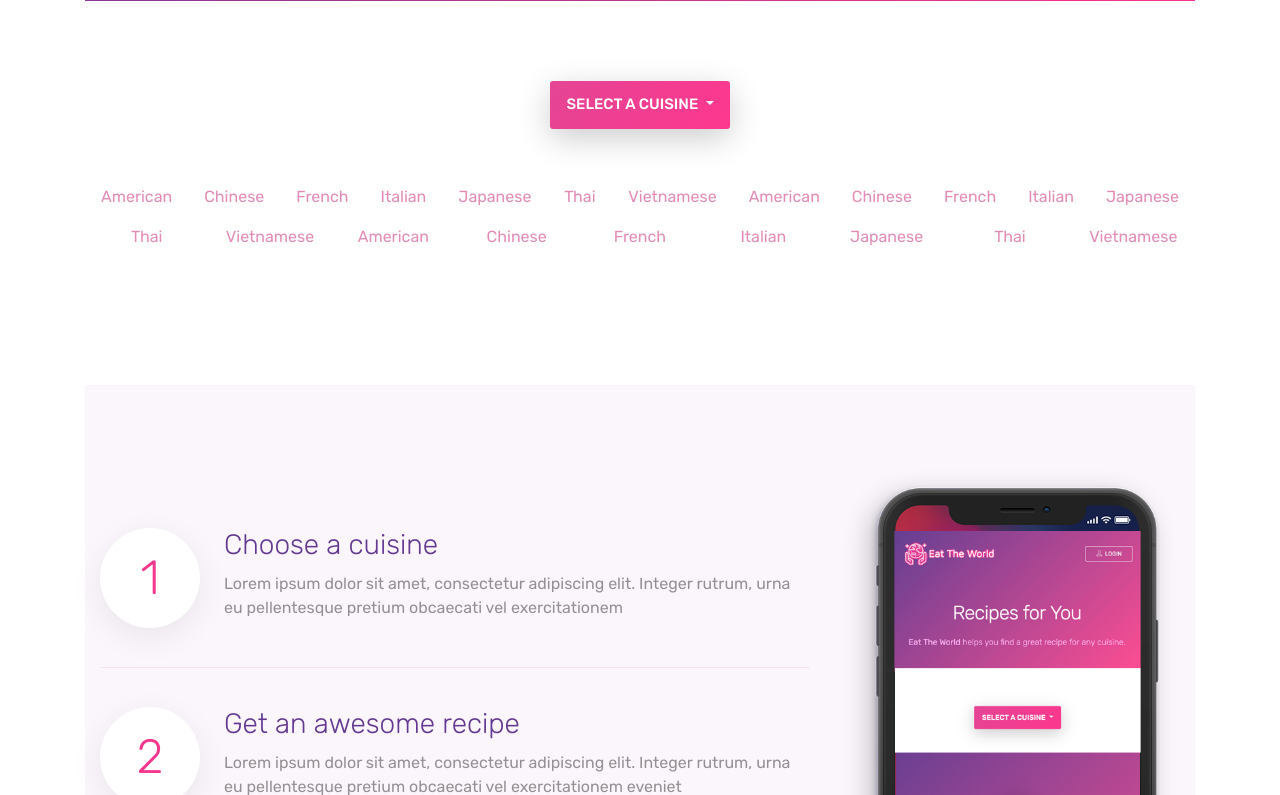
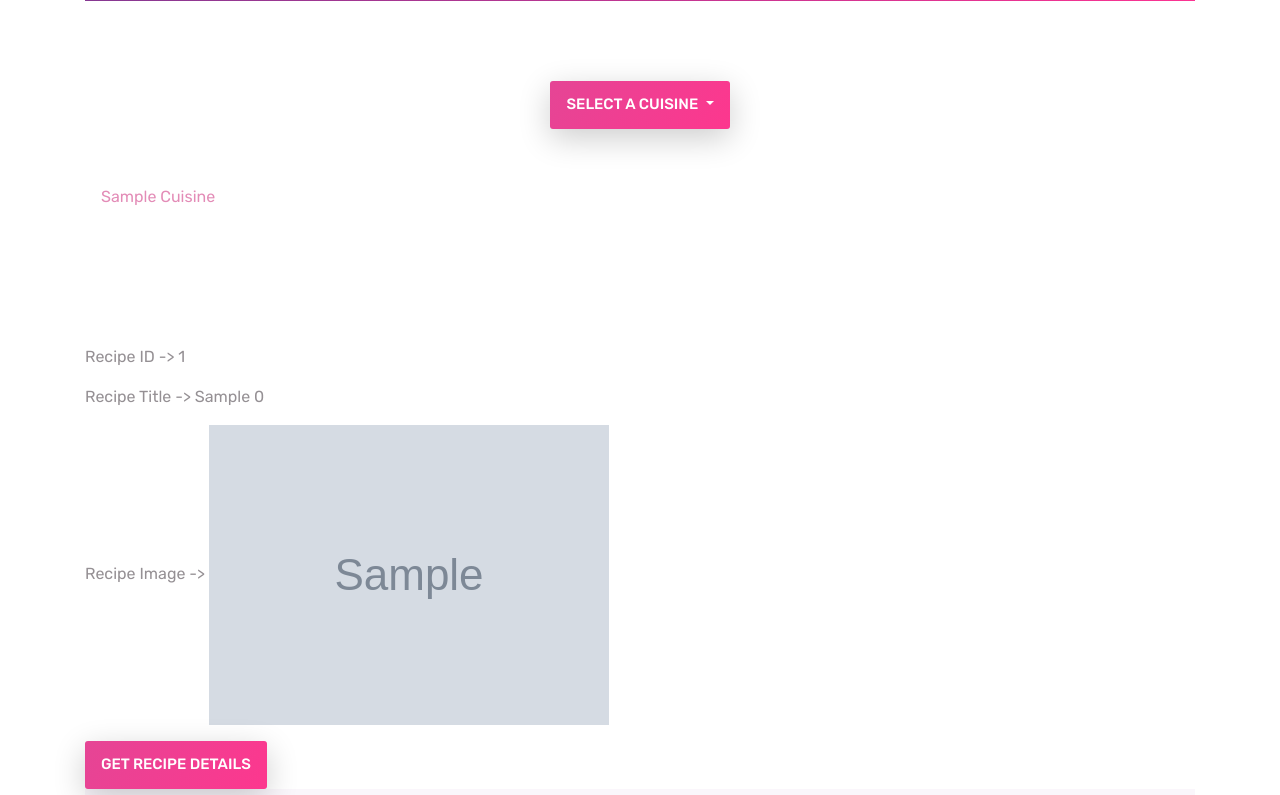
Before and after one commit to thutran2611/eat-the-world, a Django app: template apps/core/templates/pages/index.html in a window 1280 px wide. Shown: the part 334-1129 px from the top of the page. Run offline with Django 3.2, Linux system fonts and the light colour scheme; the template is opened without the code that fills it: most values are stand-ins (such as "Sample title", 1, 10 or a date in 2020); grey boxes marked "Sample" are stand-in pictures; parts of the project's set-up code (start-up, migrations or seed data) failed here and were passed over; some libraries are stand-ins or nearby versions.

Commit message:
refactoring test view and adding logic for index and recipe views. Also updated some templates to be able to better see data and test app interaction

```diff
--- a/apps/core/templates/base.html
+++ b/apps/core/templates/base.html
@@ -39,14 +39,14 @@
 
         <button class="navbar-toggler navbar-toggler-right" type="button" data-toggle="collapse" data-target="#navbarSupportedContent" aria-controls="navbarSupportedContent" aria-expanded="false" aria-label="Toggle navigation">
             <span class="navbar-toggler-icon">
-                ☰
+
             </span>
         </button>
 
         <div class="collapse navbar-collapse" id="navbarSupportedContent">
             <ul class="navbar-nav mr-auto">
                 <li class="nav-item">
-                    <a class="nav-link" href="{% url 'home' %}">Start</a>
+                    <a class="nav-link" href="{% url 'index' %}">Start</a>
                 </li>
                 <li class="nav-item">
                     <a class="nav-link" href="{% url 'about' %}">About</a>
--- a/apps/core/templates/pages/index.html
+++ b/apps/core/templates/pages/index.html
@@ -28,13 +28,15 @@
     Select a Cuisine
   </button>
     <div class="dropdown-menu" aria-labelledby="dropdownMenuButton">
-    <a class="dropdown-item" href="#">American</a>
-    <a class="dropdown-item" href="#">Chinese</a>
-    <a class="dropdown-item" href="#">French</a>
-    <a class="dropdown-item" href="#">Italian</a>
-    <a class="dropdown-item" href="#">Japanese</a>
-    <a class="dropdown-item" href="#">Thai</a>
-    <a class="dropdown-item" href="#">Vietnamese</a>
+    {% for cuisine in list_of_cuisines %}
+    <a class="dropdown-item" href="/{{ cuisine.id }}">{{ cuisine.name|title }}</a>
+    {% endfor %}
+<!--    <a class="dropdown-item" href="#">Chinese</a>-->
+<!--    <a class="dropdown-item" href="#">French</a>-->
+<!--    <a class="dropdown-item" href="#">Italian</a>-->
+<!--    <a class="dropdown-item" href="#">Japanese</a>-->
+<!--    <a class="dropdown-item" href="#">Thai</a>-->
+<!--    <a class="dropdown-item" href="#">Vietnamese</a>-->
     </div>
 </div>
 
@@ -44,70 +46,72 @@
 <!-- Listing out Cuisine Selections -->
 
 <div class="row my-5">
-            <ul class="nav nav-justified" >
+            <ul class="nav nav-justified text-nowrap" >
+            {% for cuisine in list_of_cuisines %}
                 <li class="nav-item">
-                    <a class="nav-link active" data-toggle="tab" href="#">American</a>
+                    <a class="nav-link active" href="/{{ cuisine.id }}">{{ cuisine.name|title }}</a>
                 </li>
-                <li class="nav-item">
-                    <a class="nav-link" data-toggle="tab" href="#">Chinese</a>
-                </li>
-                <li class="nav-item">
-                    <a class="nav-link" data-toggle="tab" href="#">French</a>
-                </li>
-                <li class="nav-item">
-                    <a class="nav-link" data-toggle="tab" href="#">Italian</a>
-                </li>
-                <li class="nav-item">
-                    <a class="nav-link" data-toggle="tab" href="#">Japanese</a>
-                </li>
-                <li class="nav-item">
-                    <a class="nav-link" data-toggle="tab" href="#">Thai</a>
-                </li>
-                <li class="nav-item">
-                    <a class="nav-link" data-toggle="tab" href="#">Vietnamese</a>
-                </li>
-                <li class="nav-item">
-                    <a class="nav-link active" data-toggle="tab" href="#">American</a>
-                </li>
-                <li class="nav-item">
-                    <a class="nav-link" data-toggle="tab" href="#">Chinese</a>
-                </li>
-                <li class="nav-item">
-                    <a class="nav-link" data-toggle="tab" href="#">French</a>
-                </li>
-                <li class="nav-item">
-                    <a class="nav-link" data-toggle="tab" href="#">Italian</a>
-                </li>
-                <li class="nav-item">
-                    <a class="nav-link" data-toggle="tab" href="#">Japanese</a>
-                </li>
-                <li class="nav-item">
-                    <a class="nav-link" data-toggle="tab" href="#">Thai</a>
-                </li>
-                <li class="nav-item">
-                    <a class="nav-link" data-toggle="tab" href="#">Vietnamese</a>
-                </li>
-                <li class="nav-item">
-                    <a class="nav-link active" data-toggle="tab" href="#">American</a>
-                </li>
-                <li class="nav-item">
-                    <a class="nav-link" data-toggle="tab" href="#">Chinese</a>
-                </li>
-                <li class="nav-item">
-                    <a class="nav-link" data-toggle="tab" href="#">French</a>
-                </li>
-                <li class="nav-item">
-                    <a class="nav-link" data-toggle="tab" href="#">Italian</a>
-                </li>
-                <li class="nav-item">
-                    <a class="nav-link" data-toggle="tab" href="#">Japanese</a>
-                </li>
-                <li class="nav-item">
-                    <a class="nav-link" data-toggle="tab" href="#">Thai</a>
-                </li>
-                <li class="nav-item">
-                    <a class="nav-link" data-toggle="tab" href="#">Vietnamese</a>
-                </li>
+            {% endfor %}
+<!--                <li class="nav-item">-->
+<!--                    <a class="nav-link" data-toggle="tab" href="#">Chinese</a>-->
+<!--                </li>-->
+<!--                <li class="nav-item">-->
+<!--                    <a class="nav-link" data-toggle="tab" href="#">French</a>-->
+<!--                </li>-->
+<!--                <li class="nav-item">-->
+<!--                    <a class="nav-link" data-toggle="tab" href="#">Italian</a>-->
+<!--                </li>-->
+<!--                <li class="nav-item">-->
+<!--                    <a class="nav-link" data-toggle="tab" href="#">Japanese</a>-->
+<!--                </li>-->
+<!--                <li class="nav-item">-->
+<!--                    <a class="nav-link" data-toggle="tab" href="#">Thai</a>-->
+<!--                </li>-->
+<!--                <li class="nav-item">-->
+<!--                    <a class="nav-link" data-toggle="tab" href="#">Vietnamese</a>-->
+<!--                </li>-->
+<!--                <li class="nav-item">-->
+<!--                    <a class="nav-link active" data-toggle="tab" href="#">American</a>-->
+<!--                </li>-->
+<!--                <li class="nav-item">-->
+<!--                    <a class="nav-link" data-toggle="tab" href="#">Chinese</a>-->
+<!--                </li>-->
+<!--                <li class="nav-item">-->
+<!--                    <a class="nav-link" data-toggle="tab" href="#">French</a>-->
+<!--                </li>-->
+<!--                <li class="nav-item">-->
+<!--                    <a class="nav-link" data-toggle="tab" href="#">Italian</a>-->
+<!--                </li>-->
+<!--                <li class="nav-item">-->
+<!--                    <a class="nav-link" data-toggle="tab" href="#">Japanese</a>-->
+<!--                </li>-->
+<!--                <li class="nav-item">-->
+<!--                    <a class="nav-link" data-toggle="tab" href="#">Thai</a>-->
+<!--                </li>-->
+<!--                <li class="nav-item">-->
+<!--                    <a class="nav-link" data-toggle="tab" href="#">Vietnamese</a>-->
+<!--                </li>-->
+<!--                <li class="nav-item">-->
+<!--                    <a class="nav-link active" data-toggle="tab" href="#">American</a>-->
+<!--                </li>-->
+<!--                <li class="nav-item">-->
+<!--                    <a class="nav-link" data-toggle="tab" href="#">Chinese</a>-->
+<!--                </li>-->
+<!--                <li class="nav-item">-->
+<!--                    <a class="nav-link" data-toggle="tab" href="#">French</a>-->
+<!--                </li>-->
+<!--                <li class="nav-item">-->
+<!--                    <a class="nav-link" data-toggle="tab" href="#">Italian</a>-->
+<!--                </li>-->
+<!--                <li class="nav-item">-->
+<!--                    <a class="nav-link" data-toggle="tab" href="#">Japanese</a>-->
+<!--                </li>-->
+<!--                <li class="nav-item">-->
+<!--                    <a class="nav-link" data-toggle="tab" href="#">Thai</a>-->
+<!--                </li>-->
+<!--                <li class="nav-item">-->
+<!--                    <a class="nav-link" data-toggle="tab" href="#">Vietnamese</a>-->
+<!--                </li>-->
             </ul>
 
 </div>
@@ -121,7 +125,15 @@
     </div>
     <!-- // end .section -->
 
+<div>
+    <p>Recipe ID -> {{ recipe.results.0.id }}</p>
+	<p>Recipe Title -> {{ recipe.results.0.title }}</p>
+	<p>Recipe Image -> <img src="{{ recipe.results.0.image }}"></p>
+</div>
 
+    <a href="/recipe/{{ recipe.results.0.id }}" class="btn btn-primary btn-lg" role="button">
+        Get Recipe Details
+    </a>
 
 <!-- This section was part of the template and looked kinda cool but we can delete if unneeded -->
 
--- a/apps/core/templates/pages/recipe.html
+++ b/apps/core/templates/pages/recipe.html
@@ -23,7 +23,9 @@
 
 <h2>-- Recipe here --</span></h2>
 
-
+<h4> Recipe "object" (NOTE FOR JSON GO TO /test PAGE)</h4>
+<p>{{ recipe }}</p>
+<br>
 
 <!-- <img src="https://images.media-allrecipes.com/userphotos/560x315/6754461.jpg"> -->
 <img src="{% static 'images/logo.png' %}">
--- a/apps/core/templates/pages/home.html
+++ b/apps/core/templates/pages/test.html
@@ -8,7 +8,7 @@
 
 {% block content %}
 <div class="jumbotron">
-  <h1 class="display-4">
+  <h1 class="display-4"> TEST PAGE FOR -> EAT THE WORLD
 
 <!-- example of pulling specific data from api output -->
 {% for recipe in random_recipe.results %}
@@ -30,7 +30,7 @@
 </div>
 
 <h2>List of Cuisines</h2>
-    <form action="." method="GET">
+    <form action="test" method="GET">
         {% csrf_token %}
         {{ list_of_cuisines.as_p }}
         <button class="btn btn-primary">Get a Recipe!</button>
@@ -42,7 +42,7 @@
 <p>{{ random_recipe }}</p>
 <br />
 <hr>
-<h2>Recipe Summary</h2>
+<h2>Recipe Summary (NOT USING)</h2>
 <p>{{ recipe_summary }}</p>
 <br />
 <hr>
```
Also changed, not shown: apps/core/tests.py (+0 -9 lines), apps/core/urls.py (+5 -2 lines), apps/core/utils.py (+3 -8 lines), apps/core/views.py (+60 -30 lines).
